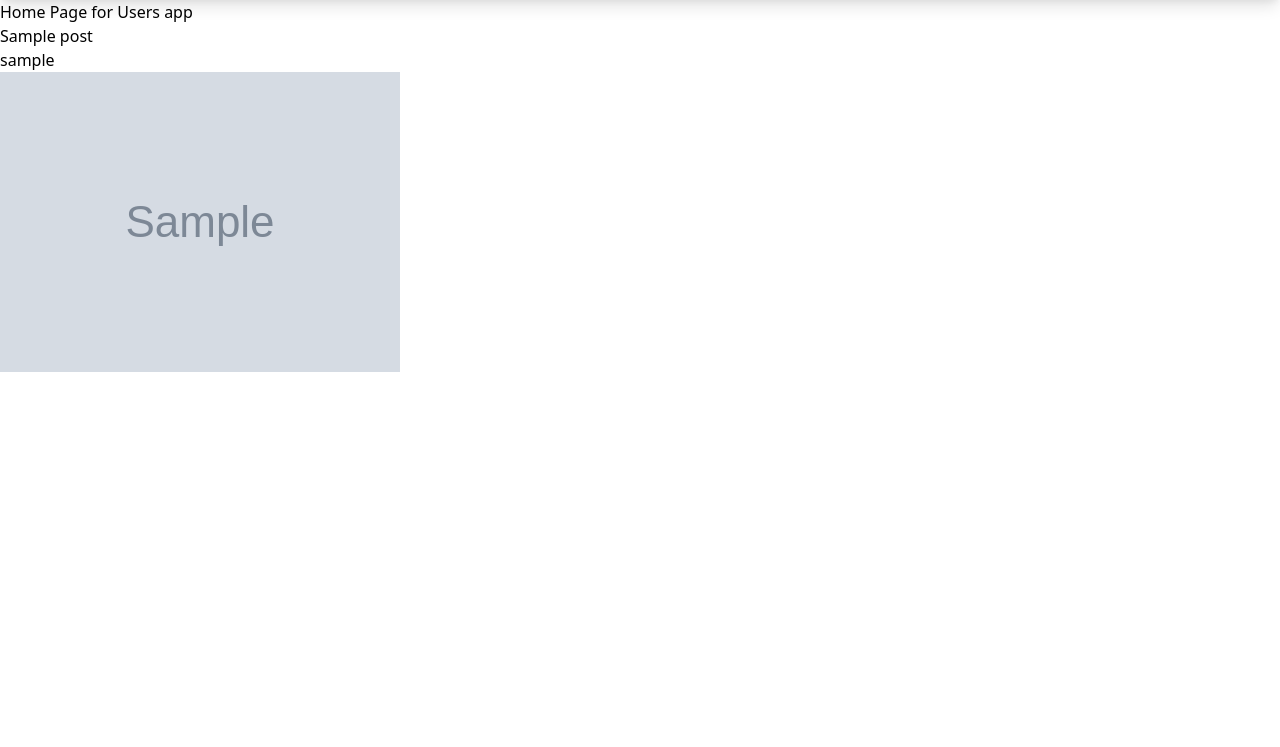
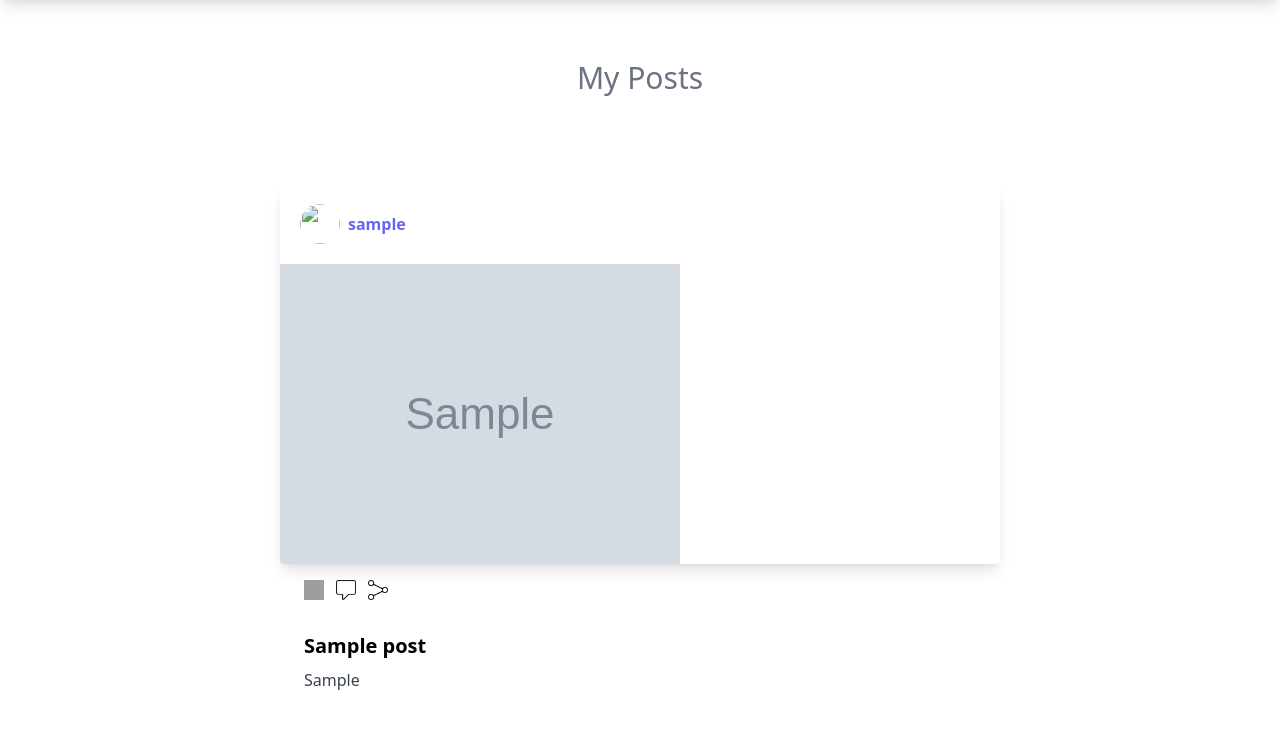
Before and after one commit to Sudhanshu-Badole/A_Social_Media_App, a Django app: page /users/ in a window 1280 px wide. Shown: the part 32-779 px from the top of the page. Run offline with Django 3.2, Linux system fonts and the light colour scheme; a user stored in the database is signed in; tables that the repository leaves empty hold one stand-in row (values such as "Sample post"); grey boxes marked "Sample" are stand-in pictures; style sheets or scripts are compiled from the project's sources; grey boxes are pictures that could not be loaded.

Commit message:
27-Styling Index Page Part 1

```diff
--- a/users/templates/users/index.html
+++ b/users/templates/users/index.html
@@ -1,9 +1,38 @@
 {% extends 'users/base.html' %}
+{% load static %}
+
 {% block body %}
-<h1>Home Page for Users app</h1>
-{% for post in posts %}
-    <h1>{{post.title}}</h1>
-    <h2>{{post.user}}</h2>
-    <img src="{{post.image.url}}">
-{% endfor %}
+   <div class="flex mt-5 p-10 justify-center">
+    <h2 class="text-3xl font-normal mb-2 text-gray-500">My Posts</h2>
+   </div>
+   <div class="grid mx-60 p-10 grid-cols-1">
+    {% for post in posts %}
+    <!--Card starts here-->
+    <a href="#">
+
+        <div class="rounded overflow-hidden w-[470px] h-[470px] bg-white shadow-lg">
+        <div class="user-container flex mx-5 my-5">
+            <img class="h-10 w-10 rounded-full" src="{{profile.photo.url}}" alt="">
+            <div class="mx-2 my-2 font-bold "><span class="text-indigo-500">{{post.user}}</span></div>
+        </div>
+             <img src="{{post.image.url}}" alt="">
+        </div>
+        <div class="px-6 py-4">
+            <div class="icon-container flex gap-3">
+                <img class="w-5 h-5" src="{% static 'users/images/like.png' %}" alt="">
+                <img class="w-5 h-5" src="{% static 'users/images/comment.png' %}" alt="">
+                <img class="w-5 h-5" src="{% static 'users/images/share.png' %}" alt="">
+
+            </div>
+        </div>
+        <div class="px-6 py-4">
+                <div class="font-bold text-xl mb-2">{{post.title}}</div>
+                <p class="text-gray-700 text-base">{{post.caption}}</p>
+        </div>
+
+    </a>
+    <!--Card ends here-->
+    {% endfor %}
+
+   </div>
 {% endblock %}
```
Also changed, not shown: media/images/23/11/28/tablet-3423712_1920.png (added), 1 other file.
